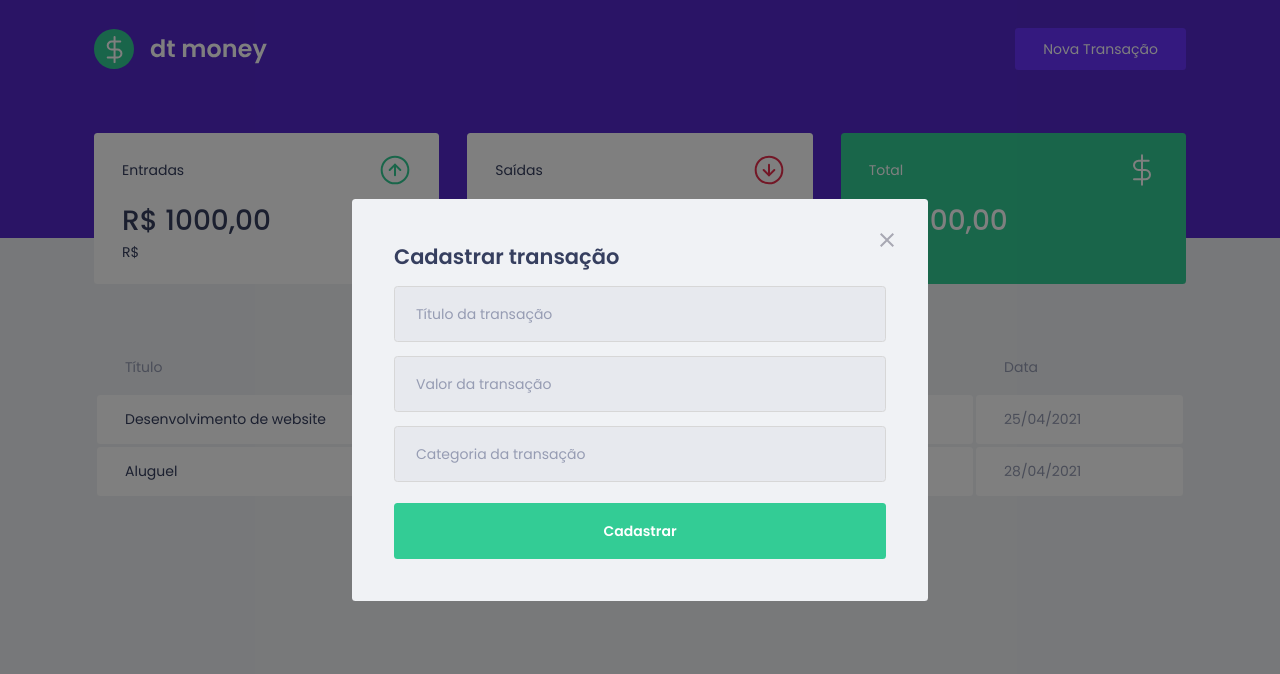
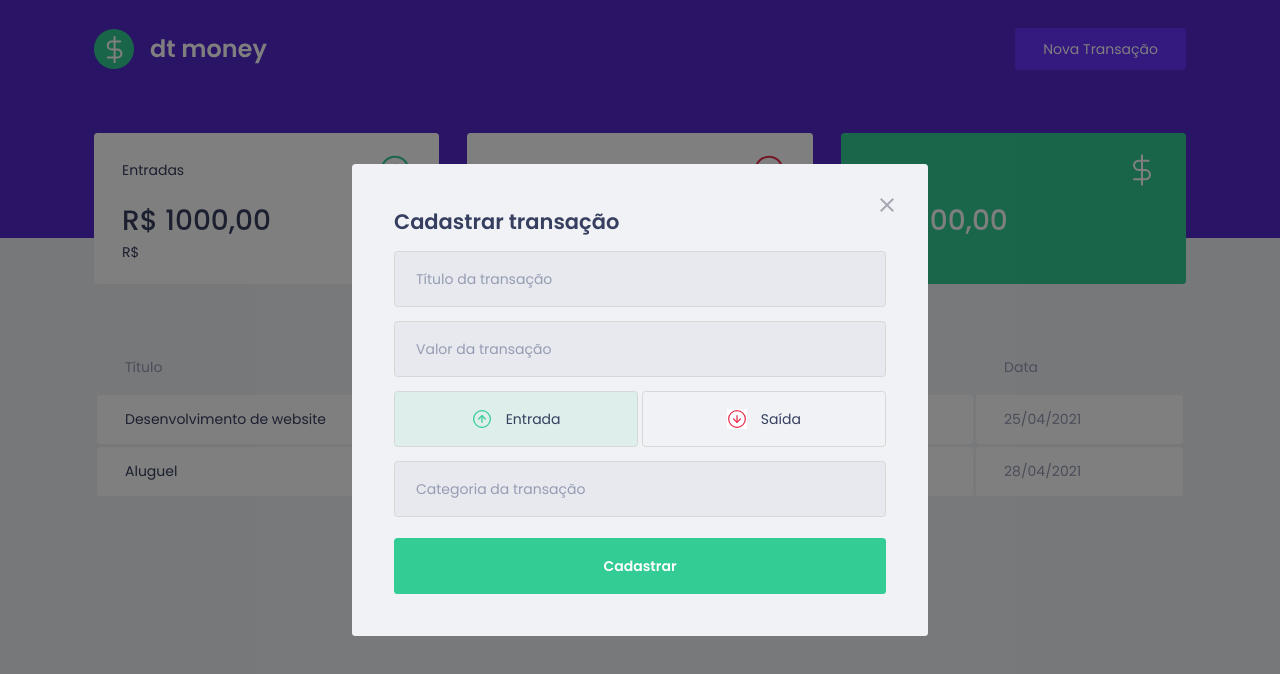
Before and after one commit to felipemm-santos/dtmoney, a React (Create React App) app: page / in a window 1280 px wide. Both pictures are taken after a click on the button "Nova Transação". Shown: the top 674 px of the page. Built offline with nearby package versions, Linux system fonts and the light colour scheme; no server answers; what miragejs would draw is missing.

Commit message:
styled transaction buttons

```diff
--- a/package.json
+++ b/package.json
@@ -4,6 +4,7 @@
   "private": true,
   "dependencies": {
     "axios": "^0.26.1",
+    "polished": "^4.1.4",
     "react": "^17.0.2",
     "react-dom": "^17.0.2",
     "react-modal": "^3.14.4",
--- a/src/components/Header/styles.ts
+++ b/src/components/Header/styles.ts
@@ -23,10 +23,12 @@
     height: 3rem;
 
     transition: filter 0.2s;
+    transition: border 2s;
+    transition: border-color 0.2s;
 
     &:hover {
       filter: brightness(0.9);
-      border: 0.075rem solid;
+      border: 2px solid;
       border-color: var(--blue-light-border);
     }
   }
--- a/src/components/NewTransactionModal/index.tsx
+++ b/src/components/NewTransactionModal/index.tsx
@@ -1,6 +1,9 @@
-import { Container } from "./styles";
+import { Container, RadioButton, TransactionTypeContainer } from "./styles";
+import incomeImg from "../../assets/income.svg";
+import outcomeImg from "../../assets/outcome.svg";
 import closeImg from "../../assets/close.svg";
 import Modal from "react-modal";
+import { useState } from "react";
 
 interface NewTransactionModalProps {
   isOpen: boolean;
@@ -11,6 +14,8 @@
   isOpen,
   onRequestClose,
 }: NewTransactionModalProps) {
+  const [type, setType] = useState("deposit");
+
   return (
     <Modal
       isOpen={isOpen}
@@ -30,6 +35,27 @@
         <h2>Cadastrar transação</h2>
         <input placeholder="Título da transação" />
         <input type="number" placeholder="Valor da transação" />
+        <TransactionTypeContainer>
+          <RadioButton
+            type="button"
+            onClick={() => setType("deposit")}
+            isActive={type === "deposit"}
+            activeColor="green"
+          >
+            <img src={incomeImg} alt="Entrada" />
+            <span>Entrada</span>
+          </RadioButton>
+
+          <RadioButton
+            type="button"
+            onClick={() => setType("withdraw")}
+            isActive={type === "withdraw"}
+            activeColor="red"
+          >
+            <img src={outcomeImg} alt="Saída" />
+            <span>Saída</span>
+          </RadioButton>
+        </TransactionTypeContainer>
         <input type="text" placeholder="Categoria da transação" />
         <button type="submit">Cadastrar</button>
       </Container>
--- a/src/components/NewTransactionModal/styles.ts
+++ b/src/components/NewTransactionModal/styles.ts
@@ -1,4 +1,5 @@
 import styled from "styled-components";
+import { darken, transparentize } from "polished"; // helps with color handling
 
 export const Container = styled.div`
   h2 {
@@ -47,3 +48,52 @@
     }
   }
 `;
+
+export const TransactionTypeContainer = styled.div`
+  margin: 1rem 0;
+  display: grid;
+  grid-template-columns: 1fr 1fr;
+  gap: 0.25rem;
+`;
+
+interface RadioButtonProps {
+  isActive: boolean;
+  activeColor: "green" | "red";
+}
+
+const colors = {
+  green: "#33cc95",
+  red: "#e52e4d",
+};
+
+export const RadioButton = styled.button<RadioButtonProps>`
+  height: 4rem;
+  border: 1px solid #d7d7d7;
+  border-radius: 0.25rem;
+  background: ${(props) =>
+    props.isActive
+      ? transparentize(0.9, colors[props.activeColor])
+      : "transparent"};
+  display: flex;
+  align-items: center;
+  justify-content: center;
+
+  transition: border-color 0.2s;
+
+  &:hover {
+    border-color: ${darken(0.1, "#d7d7d7")};
+    border-width: 2px;
+  }
+
+  img {
+    width: 20px;
+    height: 20px;
+  }
+
+  span {
+    display: inline-block;
+    margin-left: 1rem;
+    font-size: 1rem;
+    color: var(--text-title);
+  }
+`;
```
Also changed, not shown: 1 other file (tests, documents, lock files or other folders).
